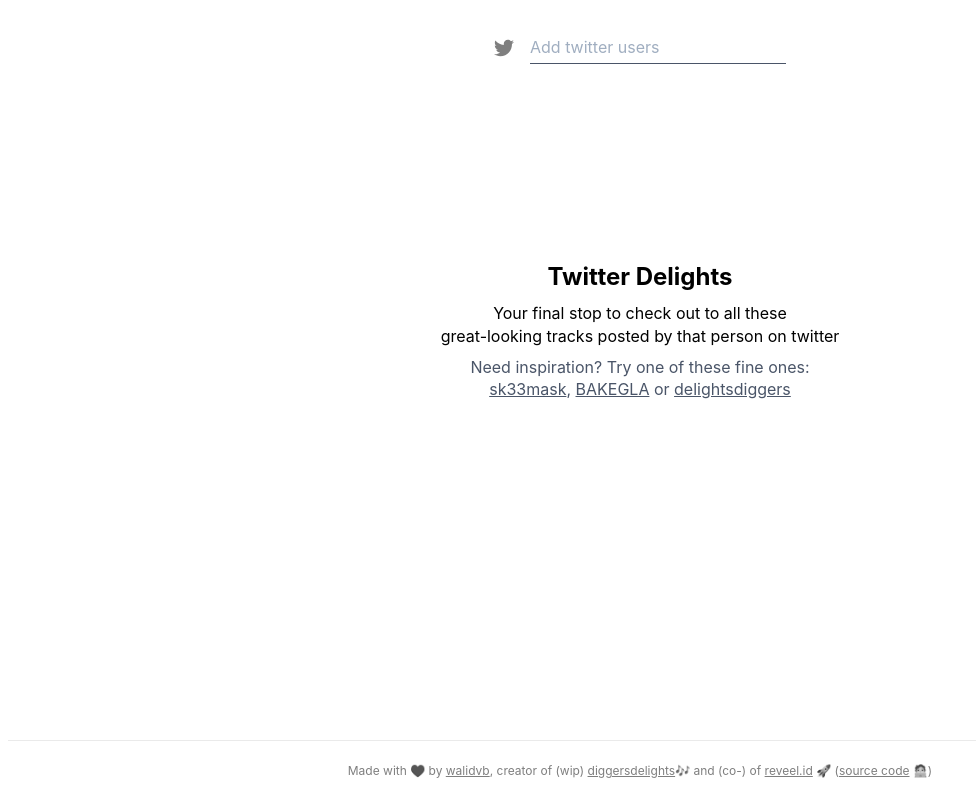
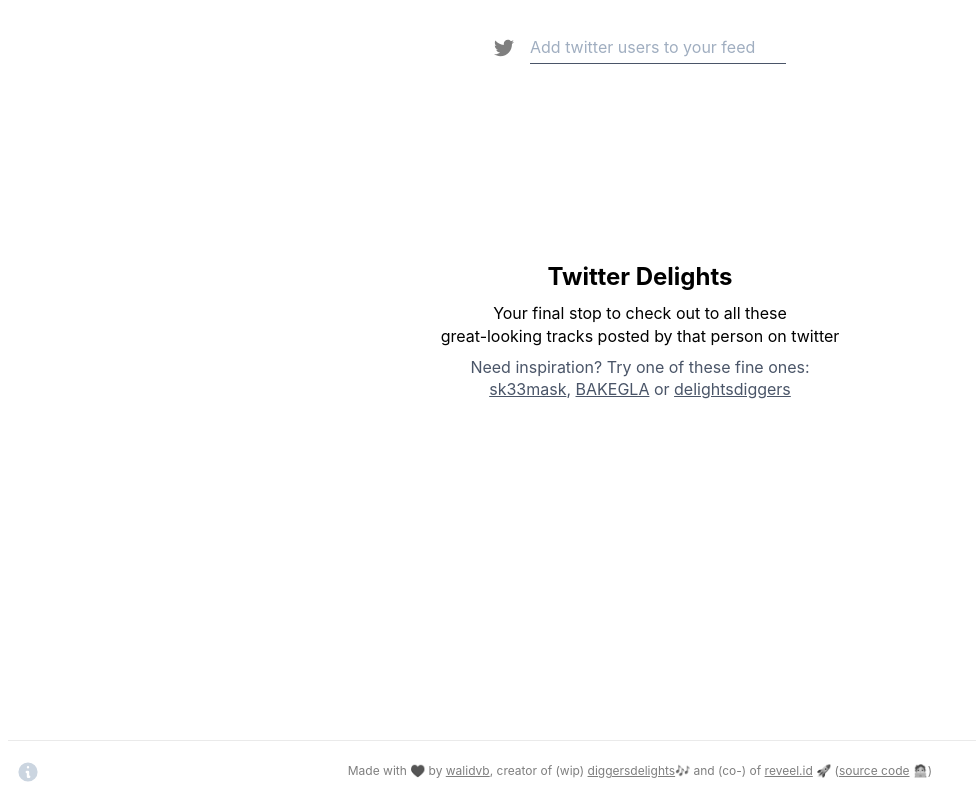
Before and after one commit to rosofo/twitterdelights, a Next.js app: page / in a window 1280 px wide. Shown: the whole page, without its empty margins (0-976 px from the left). Built offline with nearby package versions, Linux system fonts and the light colour scheme.

Commit message:
adds info bubble

```diff
--- a/pages/index.js
+++ b/pages/index.js
@@ -6,7 +6,7 @@
 import { BoxLoading } from 'react-loadingg'
 import Results from '../src/components/Results';
 import SearchInput from '../src/components/SearchInput';
-import { StoreProvider, StoreConsumer } from '../src/hooks/useStore'
+import { StoreProvider, StoreConsumer, useStore } from '../src/hooks/useStore'
 
 const exampleAccounts = [
   // 'keinobjekt',
@@ -15,8 +15,8 @@
   'delightsdiggers'
 ]
 
-const WelcomeCTA = ({ setUsername }) => {
-
+const WelcomeCTA = ({ }) => {
+  const { addUsername } = useStore()
   return <div className={`${styles.intro} text-center`}>
     <div className="font-bold mb-2 text-2xl">
       Twitter Delights
@@ -29,7 +29,7 @@
       Need inspiration? Try one of these fine ones:
       <br/>
       {exampleAccounts
-        .map(account => <span key={account} className="underline hover:no-underline cursor-pointer" onClick={() => setUsername(account)}>{account}</span>)
+        .map(account => <span key={account} className="underline hover:no-underline cursor-pointer" onClick={() => addUsername(account)}>{account}</span>)
         .reduce((prev, curr, i) => [prev, i !== exampleAccounts.length - 1 ? ', ' : ' or ', curr])
       }
     </div>
@@ -39,7 +39,11 @@
 export default function Home() {
 
   const [username, setUsername] = useState('')
+  const [showWelcome, setShowWelcome] = useState(false)
 
+  const infoBubble = <div className="fixed z-10 text-gray-400 hover:text-gray-800 bottom-0 mb-4 left-0 ml-4 cursor-pointer" onClick={() => setShowWelcome(!showWelcome)}>
+    <svg className="w-6 h-6" fill="currentColor" viewBox="0 0 20 20" xmlns="http://www.w3.org/2000/svg"><path fillRule="evenodd" d="M18 10a8 8 0 11-16 0 8 8 0 0116 0zm-7-4a1 1 0 11-2 0 1 1 0 012 0zM9 9a1 1 0 000 2v3a1 1 0 001 1h1a1 1 0 100-2v-3a1 1 0 00-1-1H9z" clipRule="evenodd" /></svg>
+  </div>
   return (
     <div className={styles.container}>
       <Head>
@@ -47,22 +51,25 @@
         <link rel="icon" href="/favicon.ico" />
         <link rel="stylesheet" href="https://cdnjs.cloudflare.com/ajax/libs/tailwindcss/1.8.10/tailwind.min.css" />
       </Head>
+
       <StoreProvider>
         <main className={`${styles.main} pt-32 pb-8`}>
           <div className={`mb-16 mt-8 ${styles.appear} absolute top-0 w-full z-10 flex justify-center bg-white pb-2`}>
             <SearchInput username={username} setUsername={setUsername} />
           </div>
-          <StoreConsumer>
+          {!showWelcome && <StoreConsumer>
             {({ usernames, addUsername, loading }) => (
-                loading ? <div className="relative"><BoxLoading color="#ABC" /></div>
-                : usernames.length ?
-                  <Results />
-                  : <WelcomeCTA setUsername={addUsername} />
-            )}
-          </StoreConsumer>
+              loading ? <div className="relative"><BoxLoading color="#ABC" /></div>
+              : usernames.length ?
+              <Results />
+              : <WelcomeCTA />
+              )}
+          </StoreConsumer>}
+          {showWelcome && <WelcomeCTA />}
         </main>
       </StoreProvider>
 
+      {infoBubble}
       <footer className={styles.footer}>
           <div className="text-gray-600 text-xs">
             Made with ♥️ by&nbsp;<a className="underline hover:no-underline" href="http://walidvb.com" target="_blank">walidvb</a>, creator of (wip) <a className="underline hover:no-underline" href="http://www.diggersdelights.net/curated" target="_blank">diggersdelights</a>🎶 and (co-) of <a href="https://reveel.id" className="underline hover:no-underline" target="_blank">reveel.id</a> 🚀 (<a href="https://github.com/walidvb/twitterdelights" target="_blank" className="underline hover:no-underline">source code</a> 🧑‍💻)
--- a/src/components/SearchInput.js
+++ b/src/components/SearchInput.js
@@ -32,8 +32,8 @@
       <span className="opacity-50"><TwitterIcon /></span>
       <input
         autoFocus="true"
-        className="focus:outline-none focus:border-gray-700 border-b border-gray-400  py-1 ml-4 pr-2"
-        placeholder="Add twitter users"
+        className="focus:outline-none focus:border-gray-700 border-b border-gray-400  py-1 ml-4 pr-2 w-64"
+        placeholder="Add twitter users to your feed"
         type={'text'}
         onKeyDown={({ keyCode, target }) => keyCode === 13 && handleEnter(target)}
       />
--- a/styles/Home.module.css
+++ b/styles/Home.module.css
@@ -18,7 +18,8 @@
 .intro{
   position: absolute;
   width: 100vw;
-  top: calc(40% - 60px)
+  top: calc(40% - 60px);
+  background-color: white;
 }
 .footer {
   width: 100%;
```
